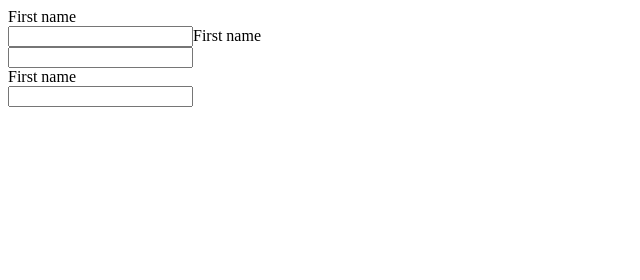
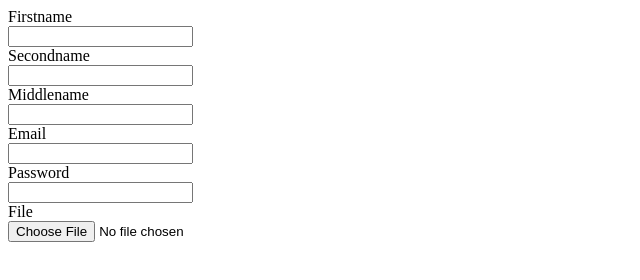
Before and after one commit to Johnkevincsjk/github-learning1, a plain HTML site: page index.html in a window 1280 px wide. Shown: the whole page, without its empty margins (0-640 px from the left). Drawn offline with Linux system fonts and the light colour scheme.

Commit message:
first assignment live class

```diff
--- a/index.html
+++ b/index.html
@@ -1,18 +1,38 @@
 <!DOCTYPE html>
 <html lang="en">
 <head>
-    <meta charset="UTF-8">
-    <meta name="viewport" content="width=device-width, initial-scale=1.0">
-    <title>Document</title>
+  <meta charset="UTF-8">
+  <meta name="viewport" content="width=device-width, initial-scale=1.0">
+  <title>Running wheels || find your dream here</title>
 </head>
 <body>
-  <labe1 for="First name">First name</label><br>
-  <input type="first name"="" id="firstname"
+  <form>
+<label for="Firstname">Firstname</label><br>
+<input type="text" name="" id="Firstname"><br>
+<label for="Secondname">Secondname</label><br>
+<input type="text" name="" id="Secondname"><br>
+<label for="Middlename">Middlename</label><br>
+<input type="text" name="" id="Middlename"><br>
 
-  <labe2 for="Middle name">First name</labe2><br>
-  <input type="Middle name"="" id="Middle name"><br>
-  <labe3 for="Last name">First name</labe3><br>
-  <input type="Last name"="" id="Last name"><br>
+<label for="Email">Email</label><br>
+<input type="email" name="" id="Email"><br>
+<label for="Password">Password</label><br>
+<input type="Password" name="" id="Password"><br>
+<label for="File">File</label><br>
+<input type="File" name="" id="File">
+
+
+
+
+
+
+  </form>
+
+
+
+
+
+
 
 
 </body>
```
